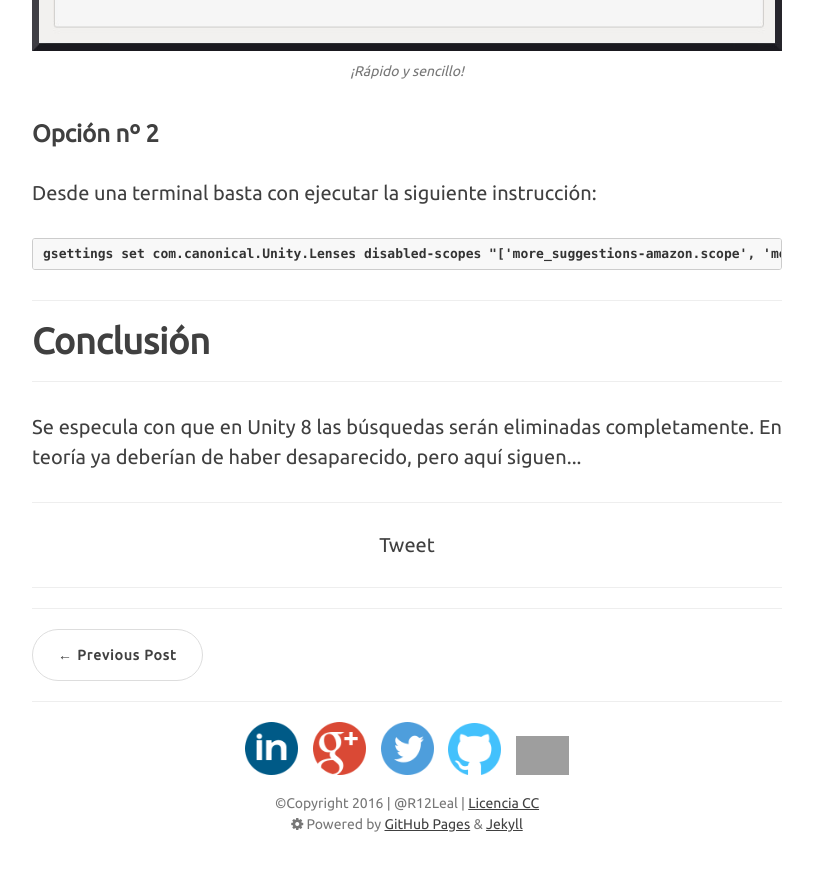
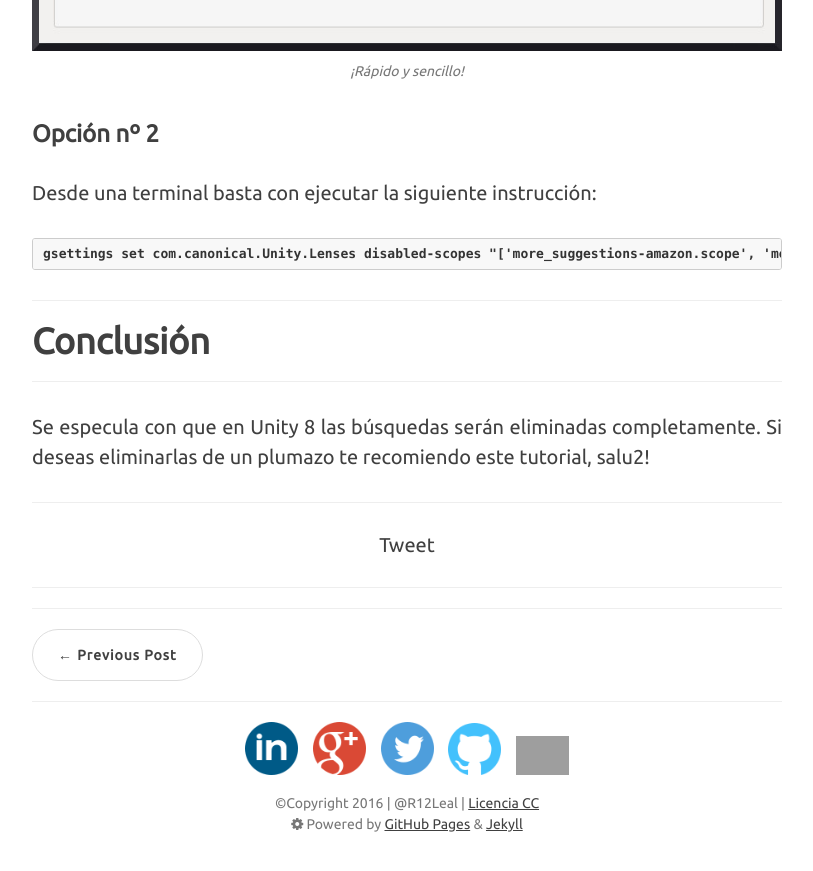
Before and after one commit to R12Leal/R12Leal.github.io, a Jekyll site: the page built from _posts/2015-11-20-desactivar-busquedas-comerciales-ubuntu.markdown, in a window 1280 px wide and 900 px high, scrolled down 2410 px. Shown: the top 871 px of the window, without its empty margins (233-1046 px from the left). Built offline with Jekyll 4.4.1, drawn with Linux system fonts in a browser that asks for light colours; nearby versions of some CDN libraries; comment, search, counter and statistics services are not loaded.

Commit message:
Update 07/01/2016

```diff
--- a/_posts/2015-11-20-desactivar-busquedas-comerciales-ubuntu.markdown
+++ b/_posts/2015-11-20-desactivar-busquedas-comerciales-ubuntu.markdown
@@ -47,4 +47,4 @@ gsettings set com.canonical.Unity.Lenses disabled-scopes "['more_suggestions-ama
 <hr />
 <h2 class="section-heading">Conclusión</h2>
 <hr />
-<p>Se especula con que en Unity 8 las búsquedas serán eliminadas completamente. En teoría ya deberían de haber desaparecido, pero aquí siguen... </p>
+<p>Se especula con que en Unity 8 las búsquedas serán eliminadas completamente. Si deseas eliminarlas de un plumazo te recomiendo este tutorial, salu2! </p>
```
